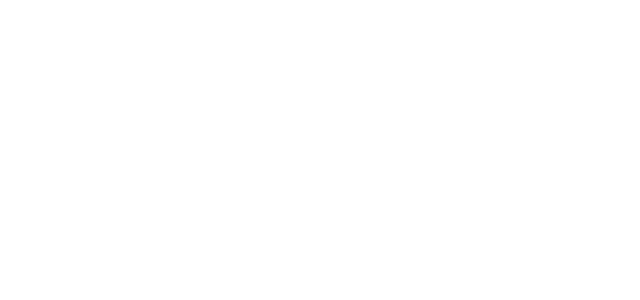
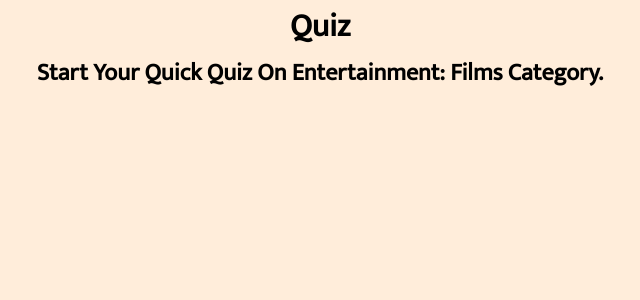
Before and after one commit to SinaBYR/react-quiz-app, a React (Create React App) app: page / in a window 1280 px wide. Shown: the top 300 px of the page, without its empty margins (320-960 px from the left). Built offline with nearby package versions, Linux system fonts and the light colour scheme.

Commit message:
Create Showcase component

```diff
--- a/package.json
+++ b/package.json
@@ -10,8 +10,10 @@
     "@types/node": "^12.20.37",
     "@types/react": "^17.0.34",
     "@types/react-dom": "^17.0.11",
+    "@types/react-router-dom": "^5.3.2",
     "react": "^17.0.2",
     "react-dom": "^17.0.2",
+    "react-router-dom": "^5.3.0",
     "react-scripts": "4.0.3",
     "styled-components": "^5.3.3",
     "typescript": "^4.4.4",
@@ -40,5 +42,8 @@
       "last 1 firefox version",
       "last 1 safari version"
     ]
+  },
+  "devDependencies": {
+    "@types/styled-components": "^5.1.15"
   }
 }
--- a/src/App.tsx
+++ b/src/App.tsx
@@ -1,6 +1,8 @@
+import { Layout } from "./components/Layout/Layout"
+
 const App: () => JSX.Element = () => {
     return (
-        <div></div>
+        <Layout />
     )
 }
 
--- /dev/null
+++ b/src/components/Layout/Layout.tsx
@@ -0,0 +1,17 @@
+import { LayoutStyled } from "./LayoutStyled"
+import { Showcase } from "../Showcase/Showcase"
+import { Switch, Route } from 'react-router-dom';
+
+const Layout = () => {
+    return (
+        <LayoutStyled>
+            <Switch>
+                <Route path="/" component={Showcase}/>
+                <Route path="/start" />
+            </Switch>
+
+        </LayoutStyled>
+    )
+}
+
+export { Layout }
--- /dev/null
+++ b/src/components/Layout/LayoutStyled.tsx
@@ -0,0 +1,7 @@
+import styled from 'styled-components';
+
+export const LayoutStyled = styled.div`
+    min-height: 100vh;
+    height: 100%;
+    background-color: #FFEDDA;
+`
--- /dev/null
+++ b/src/components/Showcase/Showcase.tsx
@@ -0,0 +1,10 @@
+import { ShowcaseStyled } from "./ShowcaseStyled";
+
+export const Showcase = () => {
+    return (
+        <ShowcaseStyled>
+            <h1>Quiz</h1>
+            <h2>Start Your Quick Quiz On Entertainment: Films Category.</h2>
+        </ShowcaseStyled>
+    )
+}
--- /dev/null
+++ b/src/components/Showcase/ShowcaseStyled.tsx
@@ -0,0 +1,9 @@
+import styled from "styled-components";
+
+export const ShowcaseStyled = styled.div`
+    display: flex;
+    flex-direction: column;
+    justify-content: center;
+    align-items: center;
+    height: 100%;
+`;
--- a/src/index.css
+++ b/src/index.css
@@ -1,9 +1,8 @@
+@import url('https://fonts.googleapis.com/css2?family=Mukta&display=swap');
 *,*::before,*::after{margin:0;padding:0;box-sizing:border-box;}
 
 body {
-  font-family: -apple-system, BlinkMacSystemFont, 'Segoe UI', 'Roboto', 'Oxygen',
-    'Ubuntu', 'Cantarell', 'Fira Sans', 'Droid Sans', 'Helvetica Neue',
-    sans-serif;
-  -webkit-font-smoothing: antialiased;
-  -moz-osx-font-smoothing: grayscale;
+    font-family: 'Mukta', sans-serif;
+    -webkit-font-smoothing: antialiased;
+    -moz-osx-font-smoothing: grayscale;
 }
--- a/src/index.tsx
+++ b/src/index.tsx
@@ -3,12 +3,15 @@ import ReactDOM from 'react-dom';
 import './index.css';
 import App from './App';
 import reportWebVitals from './reportWebVitals';
+import { BrowserRouter as Router } from 'react-router-dom';
 
 ReactDOM.render(
-  <React.StrictMode>
-    <App />
-  </React.StrictMode>,
-  document.getElementById('root')
+    <React.StrictMode>
+        <Router>
+            <App />
+        </Router>
+    </React.StrictMode>,
+    document.getElementById('root')
 );
 
 // If you want to start measuring performance in your app, pass a function
```
Also changed, not shown: 1 other file (tests, documents, lock files or other folders).
